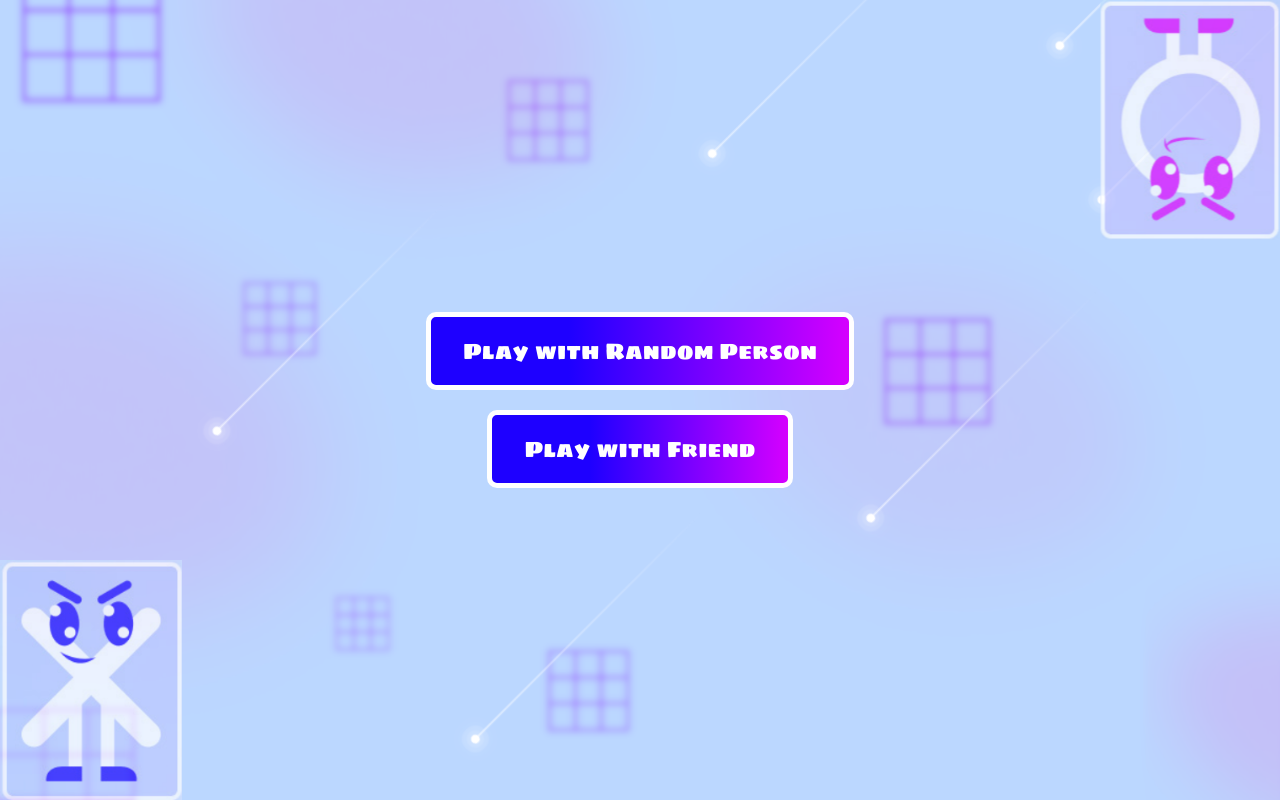
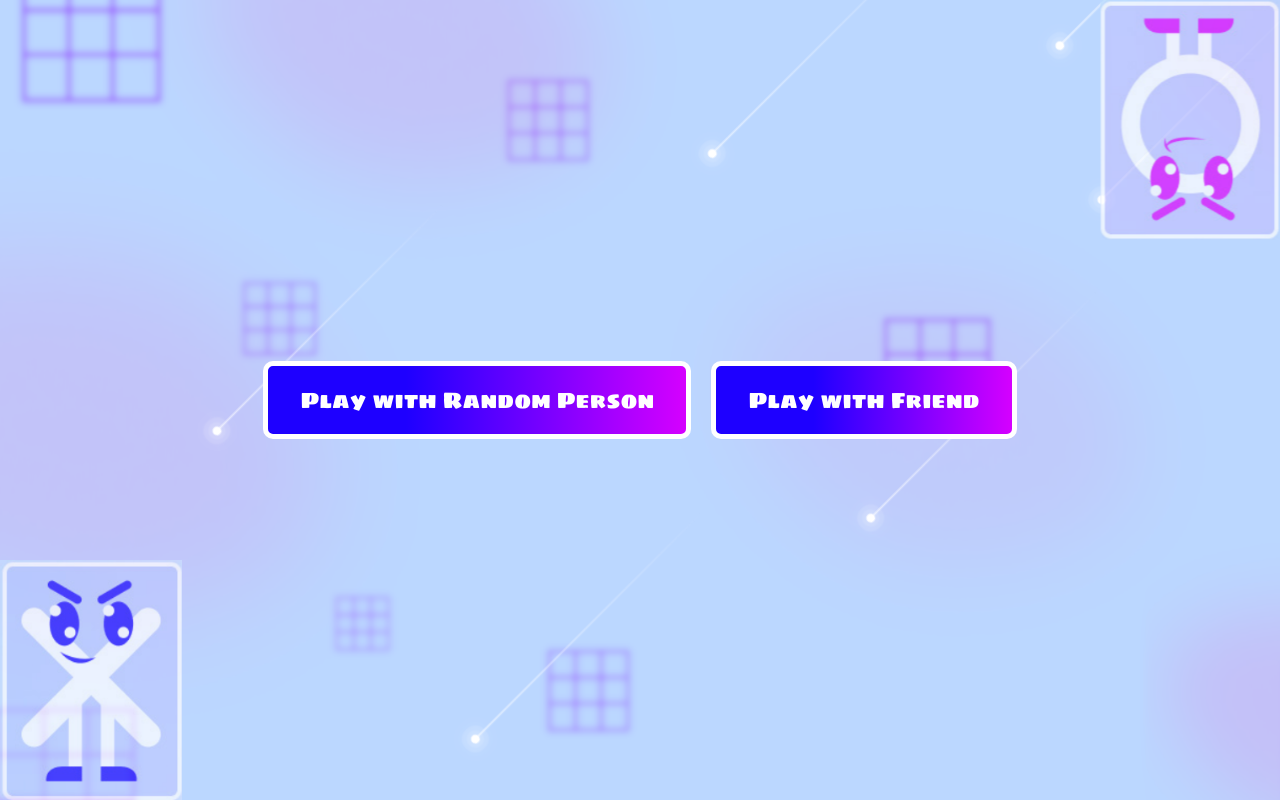
Before and after one commit to Yashu-Goel/TicTacToe, a React (Create React App) app in the folder client/: page / in a window 1280 px wide. Both pictures are taken after typing "Sample" into the empty fields and a click on the button "Submit Name". Built offline with nearby package versions, Linux system fonts and the light colour scheme.

Commit message:
updated code

```diff
--- /dev/null
+++ b/client/src/Components/EnterName.js
@@ -0,0 +1,34 @@
+// EnterName.js
+import React from "react";
+
+const EnterName = ({
+  userName,
+  setUserName,
+  userNameInput,
+  setUserNameInput,
+  handleSubmit,
+}) => {
+  return (
+    <div className="HomeButtons">
+      {!userNameInput && (
+        <div className="InputContainer">
+          <div>
+            <input
+              type="text"
+              value={userName}
+              onChange={(e) => {
+                setUserName(e.target.value);
+              }}
+              placeholder="Enter your name"
+            />
+          </div>
+          <div>
+            <button onClick={handleSubmit}>Submit Name</button>
+          </div>
+        </div>
+      )}
+    </div>
+  );
+};
+
+export default EnterName;
--- a/client/src/Components/Home.css
+++ b/client/src/Components/Home.css
@@ -50,6 +50,7 @@
   font-size: 1.4rem;
   color: white;
   border: 5px solid white;
+
 }
 .HomeButtons p{
   font-size: 1.2rem;
--- a/client/src/Components/Home.js
+++ b/client/src/Components/Home.js
@@ -1,9 +1,12 @@
+// Home.js
 import React, { useState } from "react";
 import "./Home.css";
 import X from "../Assets/X.png";
 import O from "../Assets/O.png";
 import ShootingStars from "./ShootingStars";
 import { useNavigate } from "react-router-dom";
+import PlayButtons from "./PlayButton";
+import EnterName from "./EnterName";
 
 const Home = () => {
   const [friendId, setFriendId] = useState("");
@@ -14,42 +17,34 @@ const Home = () => {
   const [showEnterRoom, setShowEnterRoom] = useState(true);
   const [inputPlaceholder, setInputPlaceholder] = useState("Enter friend's ID");
   const navigate = useNavigate();
+
   const handlePlayWithRandom = () => {
-    const playWithRandomButton = document.getElementById(
-      "playWithRandomButton"
-    );
-
-    if (playWithRandomButton.innerText === "Play with Random Person") {
+    const playWithRandomButton = document.getElementById("playButton");
+    if (playWithRandomButton.classList.contains("random")) {
       console.log("YO bro");
       navigate("/find_friends");
       // setShowInput(true);
       // setShowEnterRoom(false);
     }
-    // if (playWithRandomButton.innerText === "Create Room") {
-    //   console.log("YO bro");
-    //   setShowInput(true);
-    //   setShowEnterRoom(false);
-    // }
+    // Handle other conditions if needed
   };
 
+
 const handlePlayWithFriend = () => {
-    const playWithRandomButton = document.getElementById(
-      "playWithRandomButton"
-    );
-    const playWithFriendButton = document.getElementById(
-      "playWithFriendButton"
-    );
-    if (playWithFriendButton.innerText === "Play with Friend") {
-      playWithRandomButton.innerText = "Create Room";
-      playWithFriendButton.innerText = "Enter Room";
+  const playButton = document.getElementById("playButton");
+  console.log(playButton.classList.contains("room"));
+  if (playButton.classList.contains("friend")) {
+    playButton.classList.remove("friend");
+    playButton.classList.add("room");
     setShowInput(false);
     setShowEnterRoom(true);
     console.log("ok");
-    } else if (playWithFriendButton.innerText === "Enter Room") {
-      console.log("okokok");
+  } else if (playButton.classList.contains("room")) {
+    playButton.classList.remove("room");
+    playButton.classList.add("friend");
     setShowEnterRoom(false);
     setShowInput(true);
-      setInputPlaceholder("Enter Room Id")
+    setInputPlaceholder("Enter Room Id");
   }
 };
 
@@ -60,71 +55,38 @@ const Home = () => {
     }
   };
 
-    const handleFriendId = () =>{
+  const handleFriendId = () => {
     // do coding here
-      if(!friendId)
-      {
+    if (!friendId) {
       return;
     }
     console.log("KKKK");
+    navigate("/start_game");
+  };
 
-      navigate("/start_game")
-    }
   return (
     <div className="HomeOuterContainer">
-      <img className="XImage" src={X} />
-      <img className="OImage" src={O} />
+      <img className="XImage" src={X} alt="X" />
+      <img className="OImage" src={O} alt="O" />
       <div className="HomeInnerContainer">
-        <div className="HomeButtons">
-          {!userNameInput && (
-            <div className="InputContainer">
-              <div>
-                <input
-                  type="text"
-                  value={userName}
-                  onChange={(e) => {
-                    setUserName(e.target.value);
-                  }}
-                  placeholder="Enter your name"
+        <EnterName
+          userName={userName}
+          setUserName={setUserName}
+          userNameInput={userNameInput}
+          setUserNameInput={setUserNameInput}
+          handleSubmit={handleSubmit}
         />
-              </div>
-              <div>
-                <button onClick={handleSubmit}>Submit Name</button>
-              </div>
-            </div>
-          )}
-        </div>
-        <div className="HomeButtons">
-          {showEnterRoom && userNameInput && (
-            <button id="playWithRandomButton" onClick={handlePlayWithRandom}>
-              Play with Random Person
-            </button>
-          )}
-
-          {showInput && (
-            <div className="InputContainer">
-              <div>
-                <input
-                  id="inputContainer"
-                  type="text"
-                  value={friendId}
-                  onChange={(e) => setFriendId(e.target.value)}
-                  placeholder={inputPlaceholder}
+        <PlayButtons
+          showEnterRoom={showEnterRoom}
+          userNameInput={userNameInput}
+          showInput={showInput}
+          inputPlaceholder={inputPlaceholder}
+          friendId={friendId}
+          setFriendId={setFriendId}
+          handlePlayWithRandom={handlePlayWithRandom}
+          handlePlayWithFriend={handlePlayWithFriend}
+          handleFriendId={handleFriendId}
         />
-              </div>
-              <div>
-                <button onClick={handleFriendId}>Submit</button>
-              </div>
-            </div>
-          )}
-        </div>
-        <div className="HomeButtons">
-          {showEnterRoom && userNameInput && (
-            <button id="playWithFriendButton" onClick={handlePlayWithFriend}>
-              Play with Friend
-            </button>
-          )}
-        </div>
       </div>
       <ShootingStars />
     </div>
--- /dev/null
+++ b/client/src/Components/PlayButton.js
@@ -0,0 +1,57 @@
+// PlayButton.js
+import React from "react";
+
+const PlayButtons = ({
+  showEnterRoom,
+  userNameInput,
+  showInput,
+  inputPlaceholder,
+  friendId,
+  setFriendId,
+  handlePlayWithRandom,
+  handlePlayWithFriend,
+  handleFriendId,
+}) => {
+  return (
+    <div className="HomeButtons">
+      {showEnterRoom && userNameInput && (
+        <button
+          id="playButton"
+          className="play-button random"
+          onClick={handlePlayWithRandom}
+        >
+          Play with Random Person
+        </button>
+      )}
+
+      {showInput && (
+        <div className="InputContainer">
+          <div>
+            <input
+              id="inputContainer"
+              type="text"
+              value={friendId}
+              onChange={(e) => setFriendId(e.target.value)}
+              placeholder={inputPlaceholder}
+            />
+          </div>
+          <div>
+            <button onClick={handleFriendId}>Submit</button>
+          </div>
+        </div>
+      )}
+
+      {showEnterRoom && userNameInput && (
+        <button
+          id="playButton"
+          className="play-button friend"
+          onClick={handlePlayWithFriend}
+        >
+          Play with Friend
+        </button>
+      )}
+    </div>
+  );
+};
+
+export default PlayButtons;
```
Lines whose indentation alone changed are shown as unchanged.
